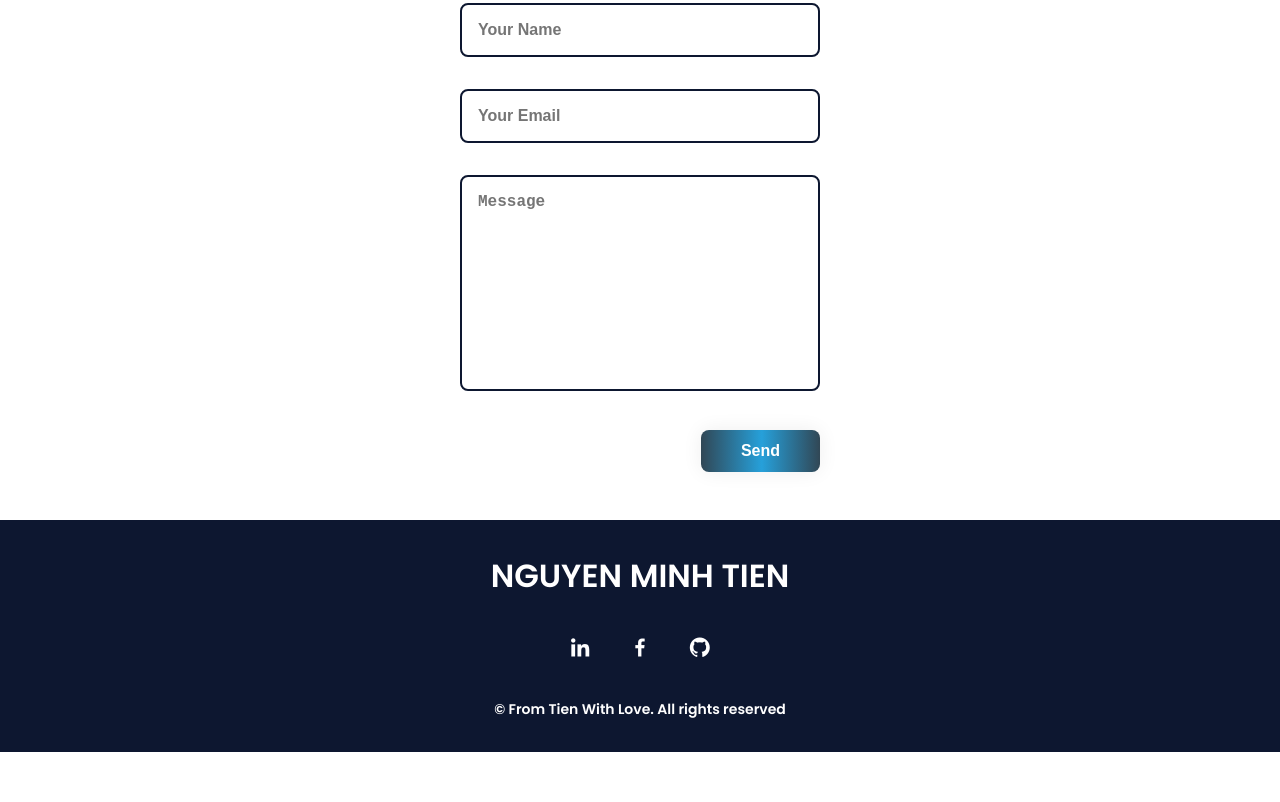
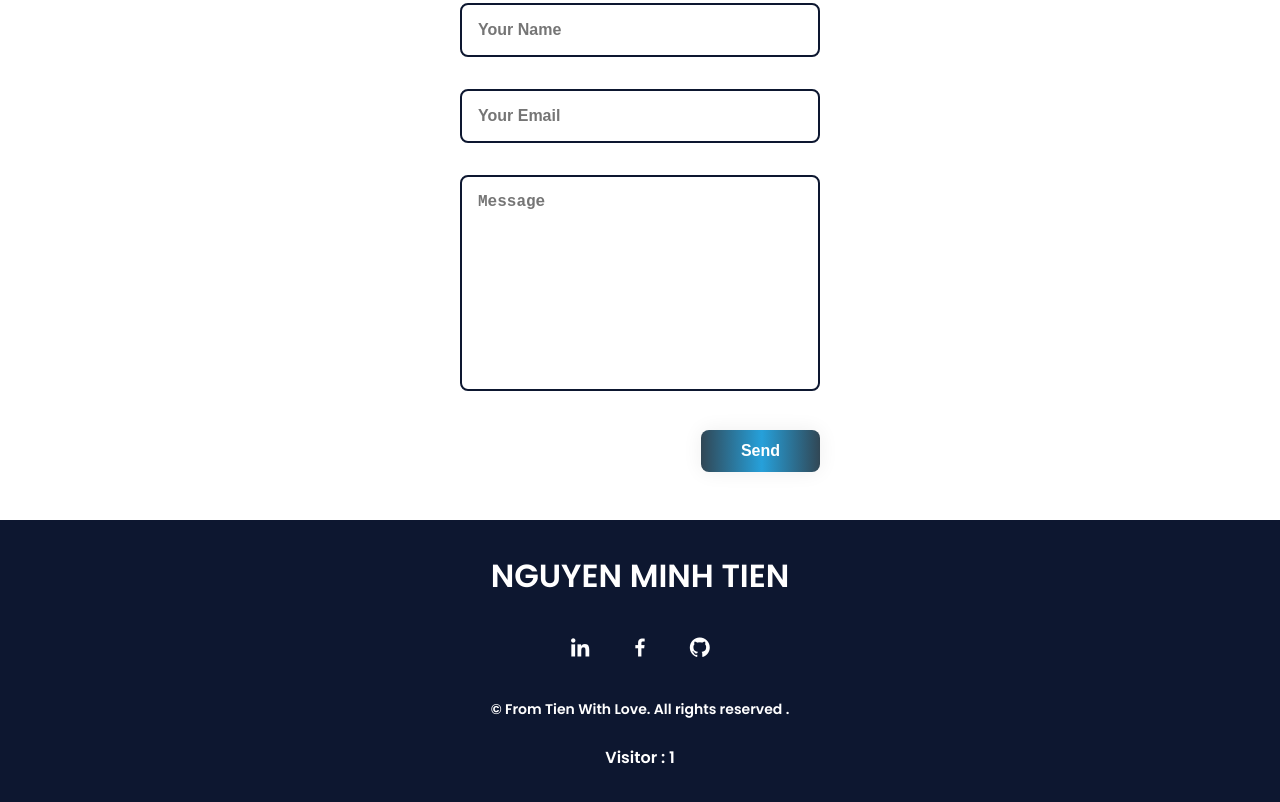
Before and after one commit to TienNguyen99/TienNguyen99.github.io, a plain HTML site: page index.html in a window 1280 px wide. Shown: the part 2889-3691 px from the top of the page. Before the commit the page ends 3641 px from the top, so only its background shows below. Drawn offline with nearby package versions, Linux system fonts and the light colour scheme.

Commit message:
Final of final of final

```diff
--- a/index.html
+++ b/index.html
@@ -219,7 +219,8 @@
                 <a href="https://www.facebook.com/nguyenminhtien.1008" target="_blank" class="footer__icon"><i class='bx bxl-facebook' ></i></a>
                 <a href="https://github.com/TienNguyen99" target="_blank" class="footer__icon"><i class='bx bxl-github' ></i></a>
         </div>
-        <p class="footer__copy">&#169; From Tien With Love. All rights reserved</p>
+        <p class="footer__copy">&#169; From Tien With Love. All rights reserved . </p><br>
+        Visitor : <span id="CounterVisitor"></span>
     </footer>
 
 
--- a/script.js
+++ b/script.js
@@ -62,6 +62,22 @@ sr.reveal('.skills__data, .work__img, .contact__input',{interval: 200});
           backSpeed: 50
         });
 
+var n = localStorage.getItem('on_load_counter');
+
+if (n === null) {
+  n = 0;
+}
+n++;
+
+localStorage.setItem("on_load_counter", n);
+
+nums = n.toString().split('').map(Number);
+document.getElementById('CounterVisitor').innerHTML = '';
+for (var i of nums) {
+  document.getElementById('CounterVisitor').innerHTML += '<span class="counter-item">' + i + '</span>';
+}
+
+
 // // Modal
 // // Get the modal
 // var modal = document.getElementById("myModal");
```
